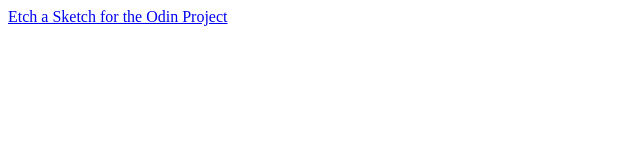
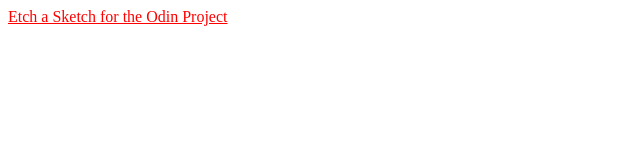
Before and after one commit to chrisray1997/Etch-a-Sketch, a plain HTML site: page Index.html in a window 1280 px wide. In both pictures the pointer is over the link "Etch a Sketch for the Odin Project". Shown: the whole page, without its empty margins (0-640 px from the left). Drawn offline with Linux system fonts and the light colour scheme.

Commit message:
Update style.css

```diff
--- a/style.css
+++ b/style.css
@@ -1,4 +1,8 @@
-h1 {
+span {
     text-align:center;
     color: blue;
 }
+
+a:hover {
+    color: red;
+  }
```
